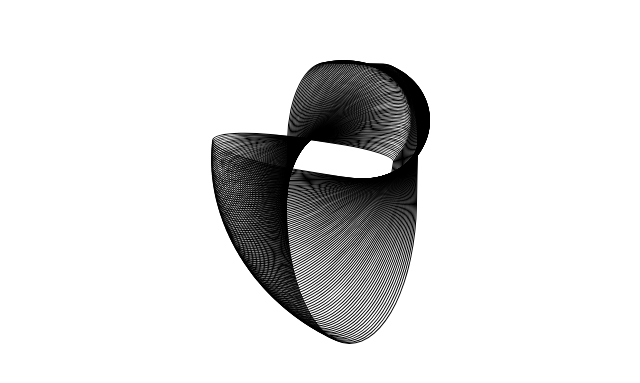
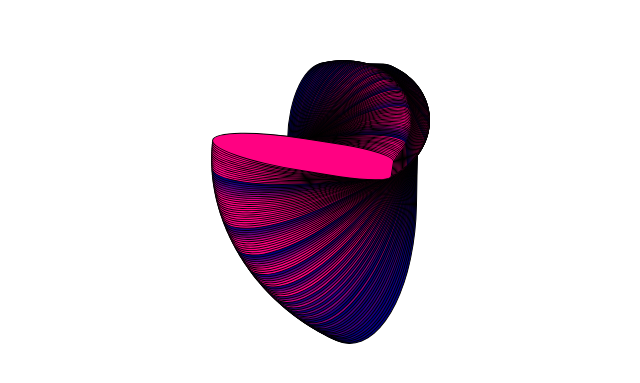
Before and after one commit to risingBirdSong/css_play, a React (Vite) app: page / in a window 1280 px wide. Shown: the part 337-720 px from the top of the page, without its empty margins (354-994 px from the left). Built offline with nearby package versions, Linux system fonts and the light colour scheme.

Commit message:
with modded colors

```diff
--- a/componenents/Flower.tsx
+++ b/componenents/Flower.tsx
@@ -18,7 +18,7 @@ const Flower = () => {
       {nums.map((num) => {
         return (
           <Pedal
-            rgbColors={[255 % (255 - num * 2), 1, (255 % num) * 2]}
+            rgbColors={[(255 % num) * 9, 1, 130]}
             rotateAmount={num}
             height={250 - num}
             width={100 - num}
--- a/componenents/Pedal.tsx
+++ b/componenents/Pedal.tsx
@@ -17,7 +17,7 @@ const Pedal = (props: PedalProps) => {
       className="pedal"
       style={{
         // backgroundColor: `rgb(100, 1, 10)`,
-        // backgroundColor: colStr,
+        backgroundColor: colStr,
         padding: "15px",
         height: props.height,
         width: props.width,
```
Also changed, not shown: 2 other files (tests, documents, lock files or other folders).
